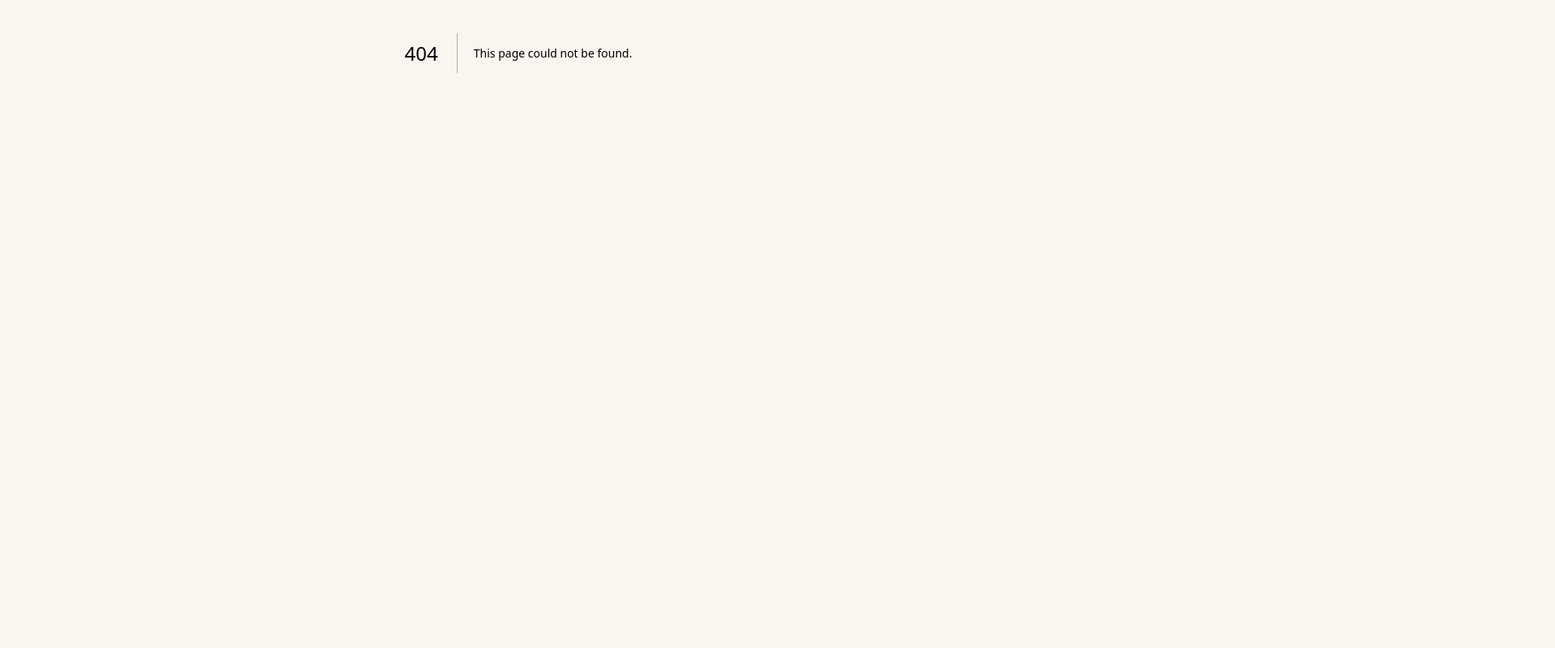
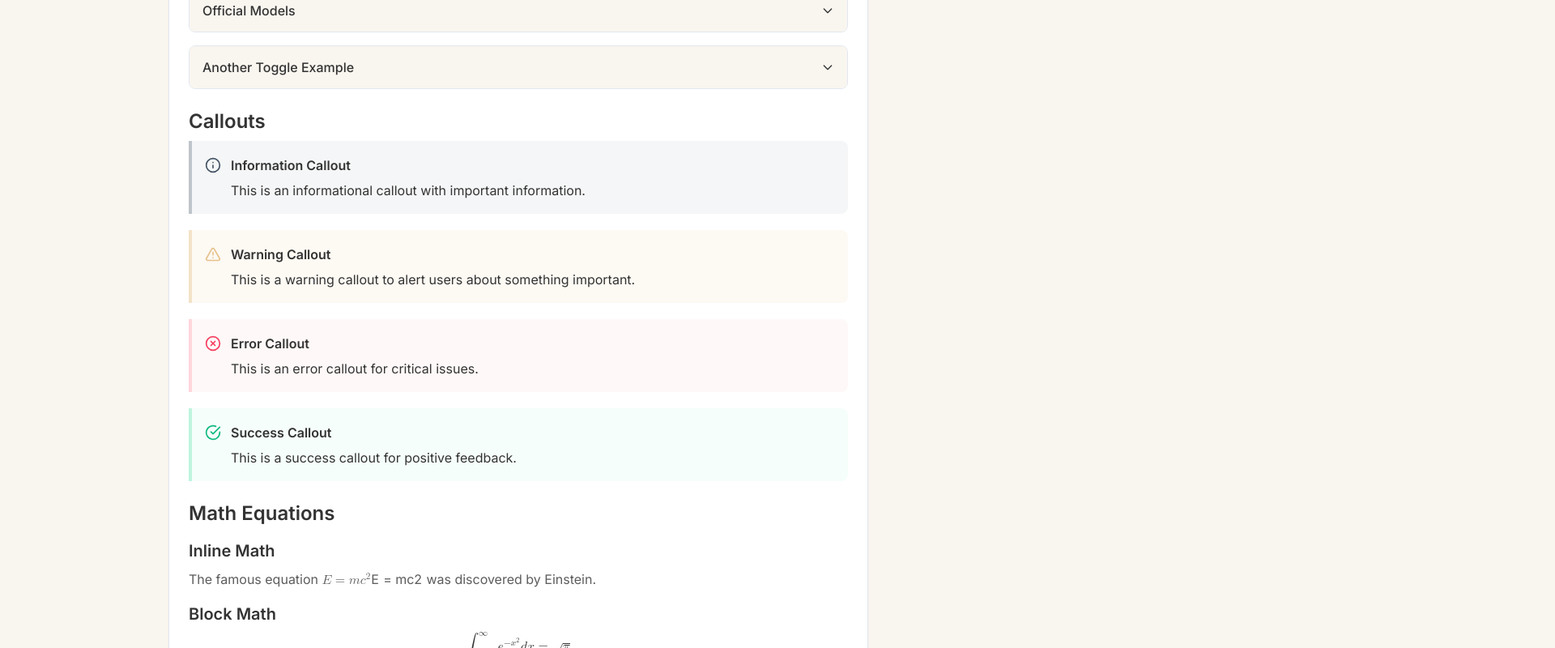
Before and after one commit to lbijne2/my-vision-hub-v2.0, a Next.js app: page /test-markdown in a window 1280 px wide. Before the commit this address had no page. Shown: the part 400-1200 px from the top of the page at 81% size, 1920 px wide, since content can reach past the window. Before the commit the page ends 865 px from the top, so only its background shows below. Built offline with nearby package versions, Linux system fonts and the light colour scheme.

Commit message:
Update markdown renderer

```diff
--- a/package.json
+++ b/package.json
@@ -20,6 +20,8 @@
     "class-variance-authority": "^0.7.0",
     "clsx": "^2.0.0",
     "framer-motion": "^12.23.12",
+    "highlight.js": "^11.11.1",
+    "katex": "^0.16.22",
     "lucide-react": "^0.294.0",
     "next": "^15.4.5",
     "notion-to-md": "^3.1.9",
@@ -29,6 +31,9 @@
     "react-markdown": "^10.1.0",
     "rehype-highlight": "^7.0.2",
     "rehype-katex": "^7.0.1",
+    "rehype-raw": "^7.0.0",
+    "remark-directive": "^4.0.0",
+    "remark-directive-rehype": "^0.4.2",
     "remark-gfm": "^4.0.1",
     "remark-math": "^6.0.0",
     "tailwind-merge": "^2.0.0",
--- a/src/app/globals.css
+++ b/src/app/globals.css
@@ -1,6 +1,28 @@
 @tailwind base;
 @tailwind components;
 @tailwind utilities;
+
+/* KaTeX for math equation rendering */
+@import 'katex/dist/katex.min.css';
+
+/* Highlight.js for syntax highlighting */
+@import 'highlight.js/styles/github.css';
+
+/* Toggle content padding - simple and reliable */
+details > :not(summary) {
+  padding: 1rem;
+  background-color: white;
+}
+
+/* Nested toggle styling - ensure nested details have proper borders */
+details details {
+  border: 1px solid #e5e7eb;
+  border-radius: 0.5rem;
+  overflow: hidden;
+  margin: 0.5rem 0;
+}
+
+
 
 @layer base {
   :root {
--- /dev/null
+++ b/src/app/test-markdown/page.tsx
@@ -0,0 +1,154 @@
+import { MarkdownRenderer } from "@/components/MarkdownRenderer"
+import { Card, CardContent, CardHeader, CardTitle } from "@/components/ui/card"
+
+export default function TestMarkdownPage() {
+  const testContent = `
+# Enhanced Markdown Test Page
+
+This page demonstrates the enhanced markdown features including toggle lists, callouts, math equations, and enhanced tables.
+
+## Toggle Lists (from Notion)
+
+<details>
+<summary>Official Models</summary>
+
+This is the content inside the toggle list. It should be collapsible and expandable.
+
+### Subsection inside toggle
+
+- Point 1
+- Point 2
+- Point 3
+
+**Bold text** and *italic text* work inside toggles too.
+
+</details>
+
+<details>
+<summary>Another Toggle Example</summary>
+
+This is another toggle with different content.
+
+\`\`\`javascript
+// Code blocks work inside toggles
+function hello() {
+  console.log("Hello from toggle!");
+}
+\`\`\`
+
+</details>
+
+## Callouts
+
+:::info Information Callout
+This is an informational callout with important information.
+:::
+
+:::warning Warning Callout
+This is a warning callout to alert users about something important.
+:::
+
+:::error Error Callout
+This is an error callout for critical issues.
+:::
+
+:::success Success Callout
+This is a success callout for positive feedback.
+:::
+
+## Math Equations
+
+### Inline Math
+The famous equation $E = mc^2$ was discovered by Einstein.
+
+### Block Math
+$$
+\\int_{-\\infty}^{\\infty} e^{-x^2} dx = \\sqrt{\\pi}
+$$
+
+## Enhanced Tables
+
+| Feature | Status | Description |
+|---------|--------|-------------|
+| Toggle Lists | ✅ | Collapsible content sections |
+| Callouts | ✅ | Special notice boxes |
+| Math Equations | ✅ | KaTeX rendering |
+| Enhanced Tables | ✅ | Better styling |
+| Syntax Highlighting | ✅ | Code block highlighting |
+
+## Code Blocks
+
+\`\`\`typescript
+interface User {
+  id: string;
+  name: string;
+  email: string;
+}
+
+function greetUser(user: User): string {
+  return \`Hello, \${user.name}!\`;
+}
+\`\`\`
+
+## Regular Content
+
+This is regular paragraph content with **bold text** and *italic text*.
+
+### Lists
+
+- Unordered list item 1
+- Unordered list item 2
+  - Nested item
+  - Another nested item
+- Unordered list item 3
+
+1. Ordered list item 1
+2. Ordered list item 2
+3. Ordered list item 3
+
+### Links
+
+[Visit GitHub](https://github.com) for more information.
+
+### Blockquotes
+
+> This is a blockquote with enhanced styling.
+> It should have a nice border and background.
+
+## Nested Toggle Lists
+
+<details>
+<summary>Parent Toggle</summary>
+
+This is the parent toggle content.
+
+<details>
+<summary>Child Toggle</summary>
+
+This is a nested toggle inside the parent toggle.
+
+- Nested list item
+- Another nested item
+
+</details>
+
+More parent content after the nested toggle.
+
+</details>
+`
+
+  return (
+    <div className="container mx-auto px-4 py-8 max-w-4xl">
+      <Card>
+        <CardHeader>
+          <CardTitle className="text-2xl text-vision-charcoal">
+            Enhanced Markdown Test
+          </CardTitle>
+        </CardHeader>
+        <CardContent>
+          <MarkdownRenderer content={testContent} />
+        </CardContent>
+      </Card>
+    </div>
+  )
+}
--- a/src/components/MarkdownRenderer.tsx
+++ b/src/components/MarkdownRenderer.tsx
@@ -1,5 +1,11 @@
 import React from 'react'
 import ReactMarkdown from 'react-markdown'
+import remarkGfm from 'remark-gfm'
+import remarkMath from 'remark-math'
+import rehypeKatex from 'rehype-katex'
+import rehypeHighlight from 'rehype-highlight'
+import rehypeRaw from 'rehype-raw'
+import { Info, AlertTriangle, XCircle, CheckCircle } from 'lucide-react'
 import { cn } from '@/lib/utils'
 
 interface MarkdownRendererProps {
@@ -7,10 +13,68 @@ interface MarkdownRendererProps {
   className?: string
 }
 
+// Preprocess content to handle callouts
+function preprocessCallouts(content: string): string {
+  // Replace callout syntax with HTML
+  return content
+    .replace(/:::info\s*(.*?)\n([\s\S]*?):::/g, '<div class="callout callout-info" data-callout-type="info" data-callout-title="$1">$2</div>')
+    .replace(/:::warning\s*(.*?)\n([\s\S]*?):::/g, '<div class="callout callout-warning" data-callout-type="warning" data-callout-title="$1">$2</div>')
+    .replace(/:::error\s*(.*?)\n([\s\S]*?):::/g, '<div class="callout callout-error" data-callout-type="error" data-callout-title="$1">$2</div>')
+    .replace(/:::success\s*(.*?)\n([\s\S]*?):::/g, '<div class="callout callout-success" data-callout-type="success" data-callout-title="$1">$2</div>')
+}
+
+// Callout component for special notice boxes
+function Callout({ type = 'info', title, children }: {
+  type?: 'info' | 'warning' | 'error' | 'success';
+  title?: string;
+  children: React.ReactNode
+}) {
+  const styles = {
+    info: 'border-vision-navy/30 bg-vision-navy/5 text-vision-charcoal',
+    warning: 'border-vision-ochre/40 bg-vision-ochre/10 text-vision-charcoal',
+    error: 'border-rose-300/40 bg-rose-50/50 text-vision-charcoal',
+    success: 'border-emerald-300/40 bg-emerald-50/50 text-vision-charcoal'
+  }
+
+  const iconColors = {
+    info: 'text-vision-navy',
+    warning: 'text-vision-ochre',
+    error: 'text-rose-500',
+    success: 'text-emerald-500'
+  }
+
+  const icons = {
+    info: <Info className="w-5 h-5" />,
+    warning: <AlertTriangle className="w-5 h-5" />,
+    error: <XCircle className="w-5 h-5" />,
+    success: <CheckCircle className="w-5 h-5" />
+  }
+
+  return (
+    <div className={cn(
+      "border-l-4 pl-4 pr-4 pb-4 pt-0 mb-6 rounded-r-lg",
+      styles[type]
+    )}>
+      <div className="flex items-start gap-3 -mt-1">
+        <span className={cn("flex-shrink-0 mt-5", iconColors[type])}>{icons[type]}</span>
+        <div className="flex-1 -mt-1">
+          {title && <h4 className="font-semibold mb-2 leading-tight">{title}</h4>}
+          <div className="leading-relaxed">{children}</div>
+        </div>
+      </div>
+    </div>
+  )
+}
+
 export function MarkdownRenderer({ content, className }: MarkdownRendererProps) {
+  // Preprocess content to handle callouts
+  const processedContent = preprocessCallouts(content)
+
   return (
     <div className={cn("prose prose-base max-w-none prose-headings:text-vision-charcoal prose-p:text-vision-charcoal/80 prose-strong:text-vision-charcoal prose-a:text-vision-ochre hover:prose-a:text-vision-ochre/80 prose-code:text-vision-charcoal prose-code:bg-vision-beige prose-pre:bg-gray-100", className)}>
       <ReactMarkdown
+        remarkPlugins={[remarkGfm, remarkMath]}
+        rehypePlugins={[rehypeKatex, rehypeHighlight, rehypeRaw]}
         components={{
           h1: ({ children }) => (
             <h1 className="text-3xl font-bold text-vision-charcoal mt-8 mb-4">
@@ -27,11 +91,7 @@ export function MarkdownRenderer({ content, className }: MarkdownRendererProps)
               {children}
             </h3>
           ),
-          p: ({ children }) => (
-            <p className="text-vision-charcoal/80 mb-4 leading-relaxed">
-              {children}
-            </p>
-          ),
+
           ul: ({ children }) => (
             <ul className="list-disc list-outside ml-6 mb-4">
               {children}
@@ -87,9 +147,81 @@ export function MarkdownRenderer({ content, className }: MarkdownRendererProps)
               {children}
             </a>
           ),
+          // Handle details/summary elements from Notion toggle lists
+          details: ({ children, ...props }) => (
+            <details
+              {...props}
+              className="mb-4 border border-vision-border rounded-lg overflow-hidden"
+            >
+              {children}
+            </details>
+          ),
+          // Add padding wrapper for details content
+          p: ({ children, ...props }: any) => (
+            <p className="text-vision-charcoal/80 mb-4 leading-relaxed" {...props}>
+              {children}
+            </p>
+          ),
+          summary: ({ children, ...props }) => (
+            <summary
+              {...props}
+              className="px-4 py-3 bg-vision-beige cursor-pointer hover:bg-vision-beige/80 transition-colors font-medium text-vision-charcoal flex items-center justify-between"
+            >
+              <span>{children}</span>
+              <svg
+                className="w-4 h-4 transition-transform group-open:rotate-180"
+                fill="none"
+                stroke="currentColor"
+                viewBox="0 0 24 24"
+              >
+                <path strokeLinecap="round" strokeLinejoin="round" strokeWidth={2} d="M19 9l-7 7-7-7" />
+              </svg>
+            </summary>
+          ),
+          // Handle callouts and details content
+          div: ({ className, children, ...props }: any) => {
+            // Handle callouts
+            if (className && className.includes('callout')) {
+              const calloutType = props['data-callout-type'] || 'info'
+              const calloutTitle = props['data-callout-title'] || ''
+
+              return (
+                <Callout type={calloutType} title={calloutTitle}>
+                  {children}
+                </Callout>
+              )
+            }
+
+            return <div className={className} {...props}>{children}</div>
+          },
+          // Enhanced table styling
+          table: ({ children }) => (
+            <div className="overflow-x-auto mb-4">
+              <table className="min-w-full border border-vision-border rounded-lg">
+                {children}
+              </table>
+            </div>
+          ),
+          thead: ({ children }) => (
+            <thead className="bg-vision-beige">
+              {children}
+            </thead>
+          ),
+          th: ({ children }) => (
+            <th className="px-4 py-2 text-left font-semibold text-vision-charcoal border-b border-vision-border">
+              {children}
+            </th>
+          ),
+          td: ({ children }) => (
+            <td className="px-4 py-2 text-vision-charcoal/80 border-b border-vision-border">
+              {children}
+            </td>
+          ),
+          // Math equation styling - handled by rehype-katex
+          // The rehype-katex plugin automatically handles math equations
         }}
       >
-        {content}
+        {processedContent}
       </ReactMarkdown>
     </div>
   )
```
Also changed, not shown: 2 other files (tests, documents, lock files or other folders).
